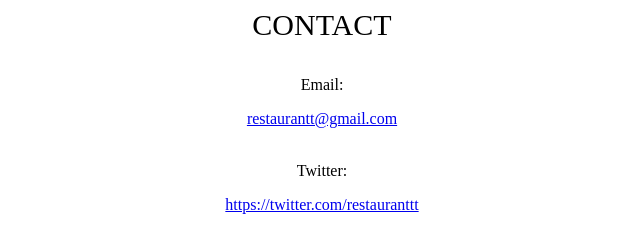
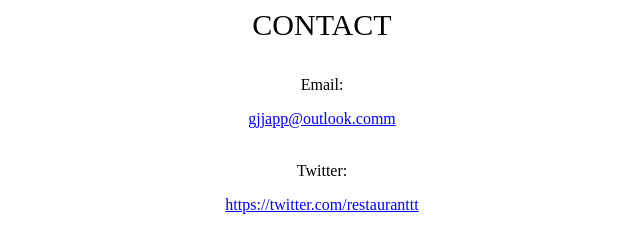
Before and after one commit to restaurantt/support, a plain HTML site: page index.html in a window 1280 px wide. Shown: the full height of the page, 318-958 px from the left. Drawn offline with Linux system fonts and the light colour scheme.

Commit message:
update email

```diff
--- a/index.html
+++ b/index.html
@@ -16,7 +16,7 @@
     <div id="divcss">
         <p1>CONTACT</p1>
         <br></br>
-        <p>Email:</p><a href="restaurantt@gmail.com">restaurantt@gmail.com</a>
+        <p>Email:</p><a href="gjjapp@outlook.com">gjjapp@outlook.comm</a>
         <br></br>
         <p>Twitter:</p><a href="https://twitter.com/restauranttt">https://twitter.com/restauranttt</a></div>
 
```
